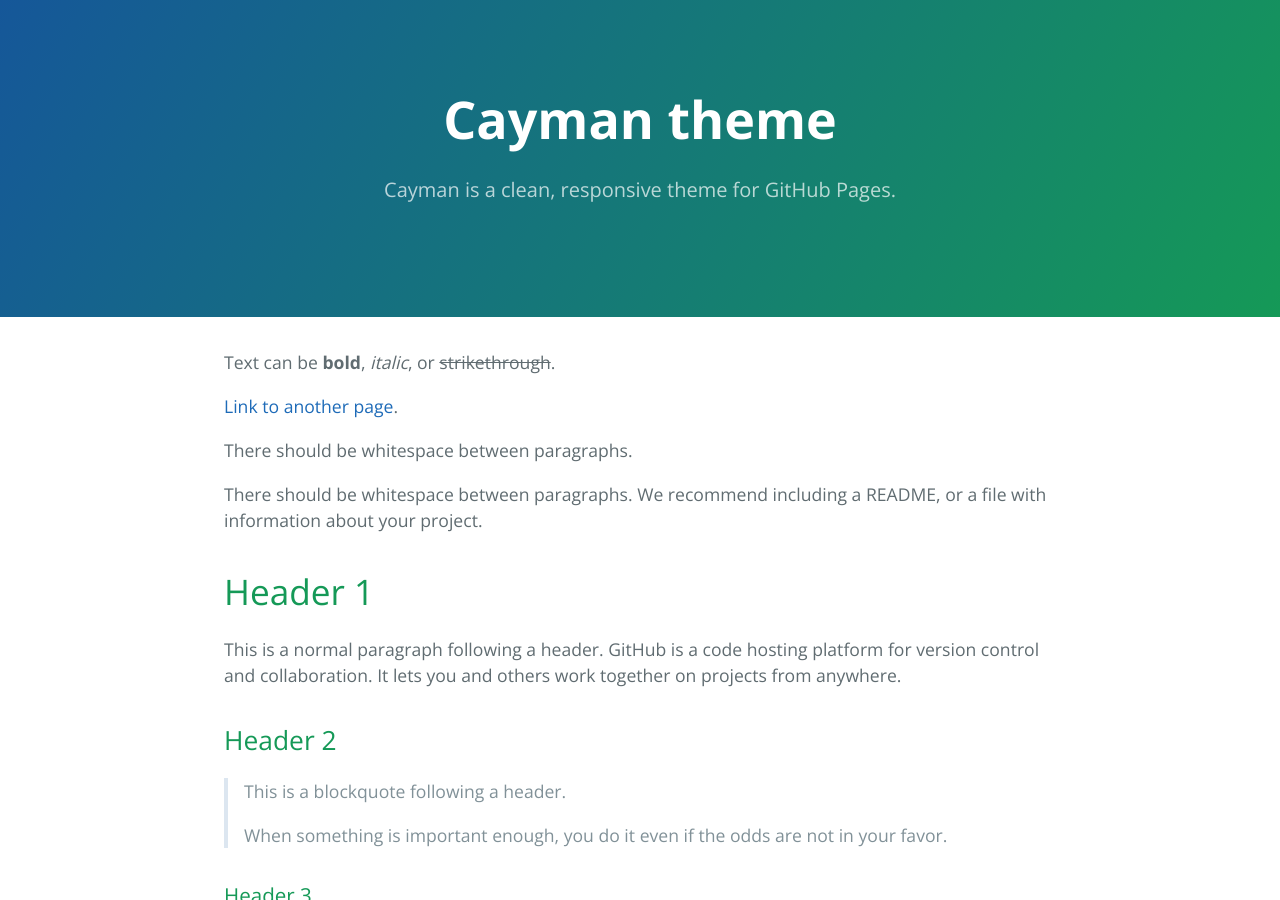
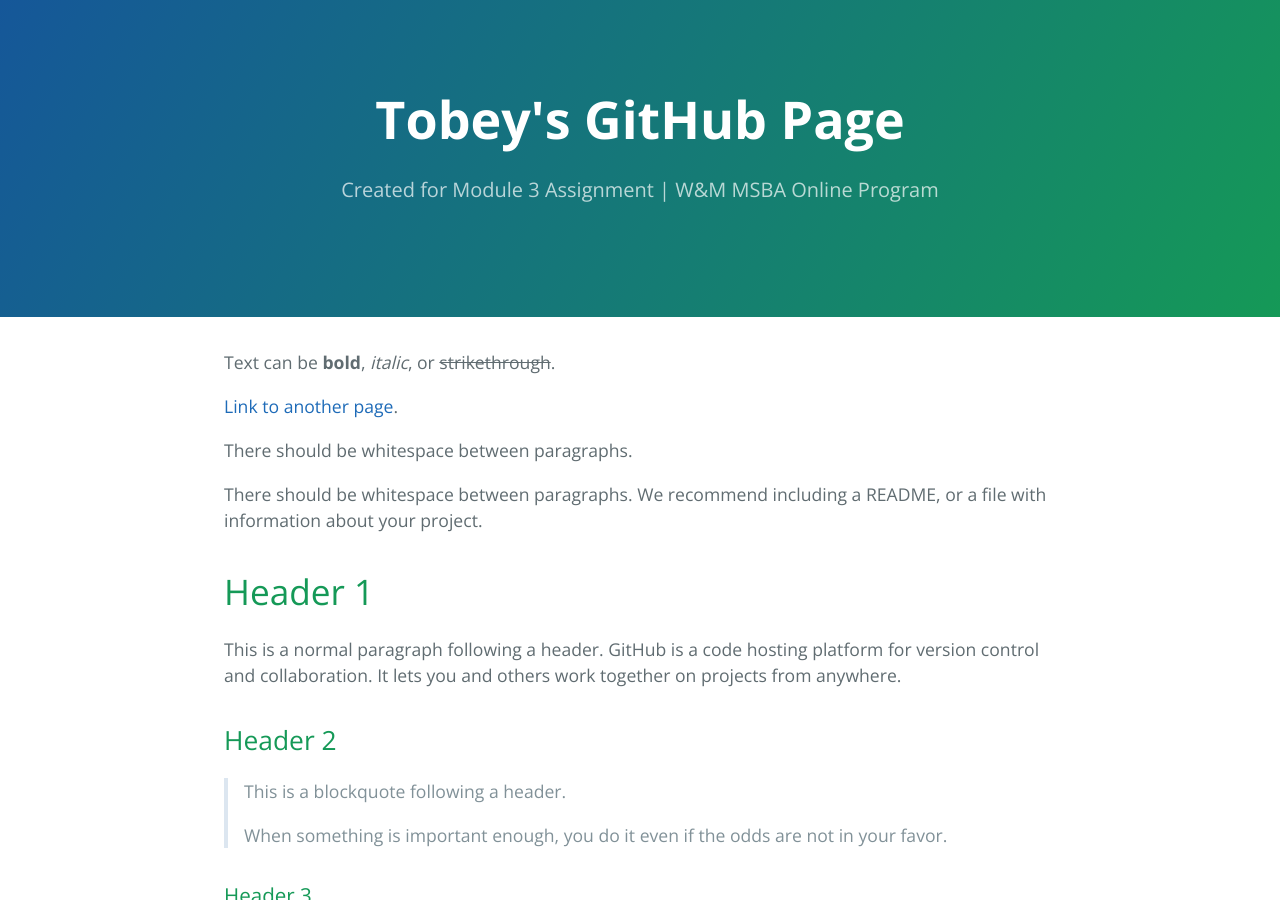
Before and after one commit to yebot10/yebot10.github.io, a Jekyll site: the page built from index.md, in a window 1280 px wide and 900 px high. Built offline with Jekyll 4.4.1, drawn with Linux system fonts in a browser that asks for light colours; our own code applies the rules of GitHub Pages for plain Markdown files.

Commit message:
Update index.md

```diff
--- a/index.md
+++ b/index.md
@@ -1,5 +1,6 @@
 ---
-layout: default
+title: Tobey's GitHub Page
+description: Created for Module 3 Assignment | W&M MSBA Online Program
 ---
 
 Text can be **bold**, _italic_, or ~~strikethrough~~.
```
